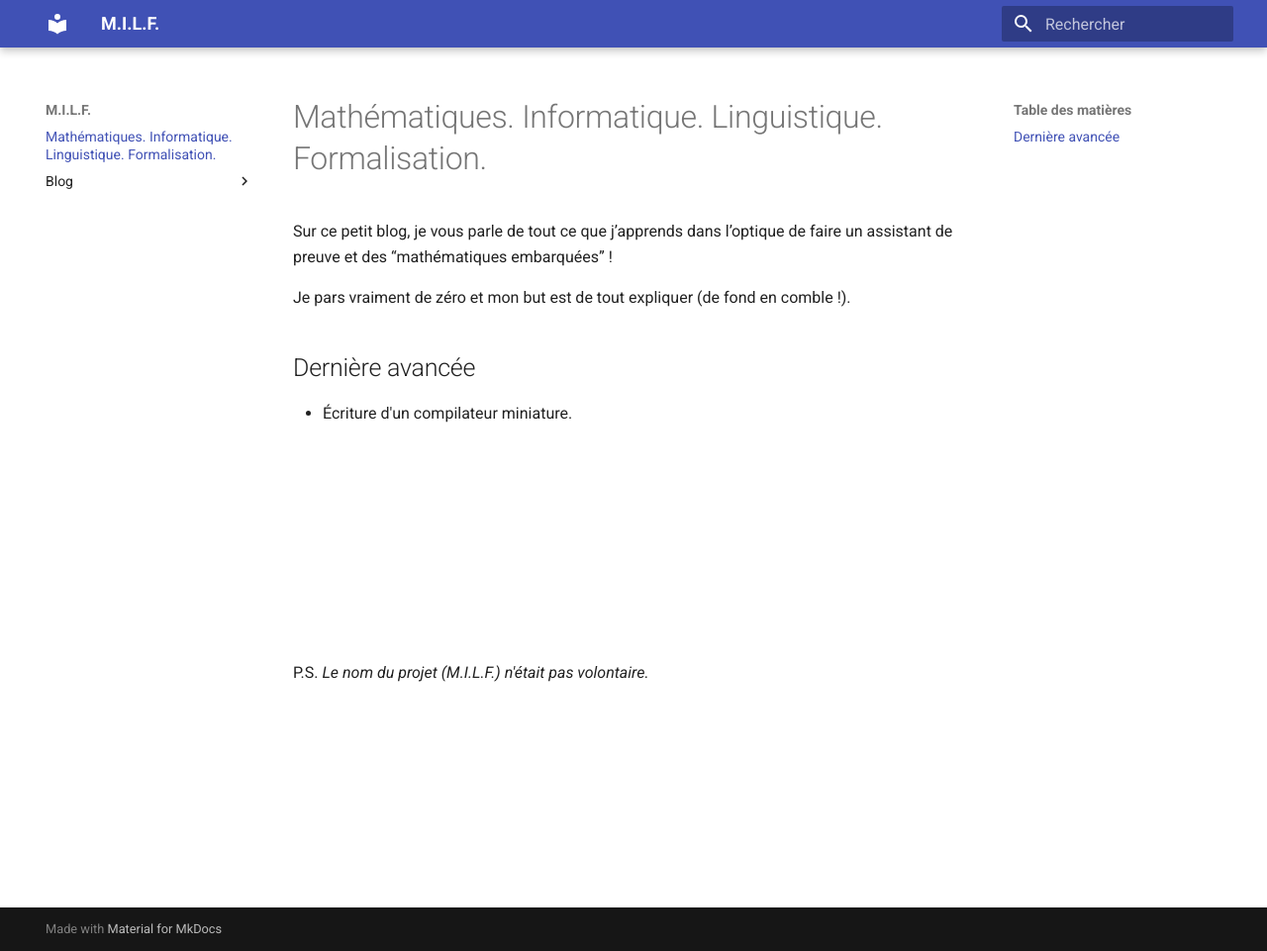
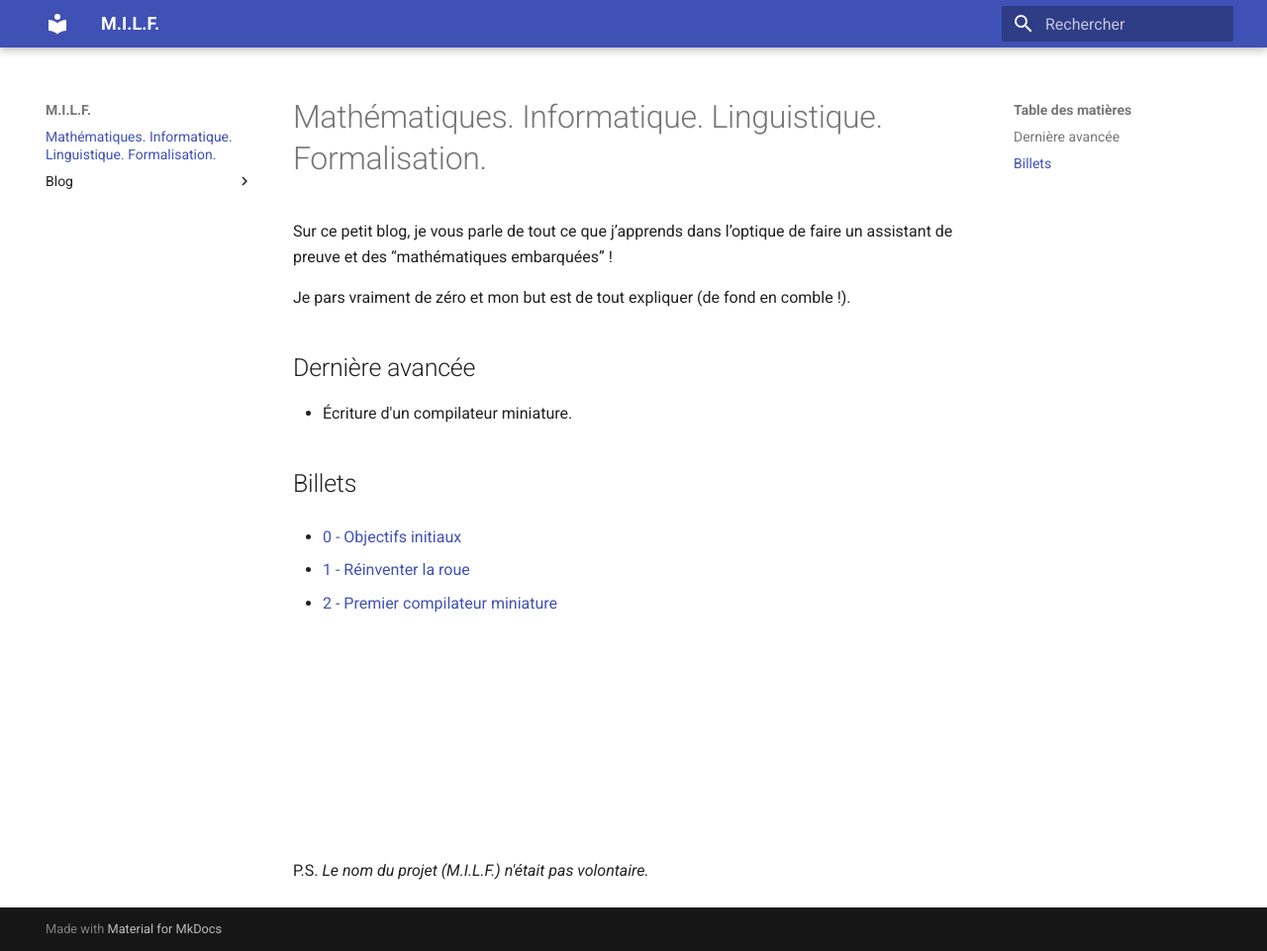
Before and after one commit to MathiasGarnier/MILF, an MkDocs documentation site: the page built from docs/index.md, in a window 1280 px wide and 961 px high. Shown: the whole window at 99% size. Built offline with MkDocs 1.6.1 and Material for MkDocs 9.7.7, drawn with Linux system fonts in a browser that asks for light colours.

Commit message:
Update index.md

```diff
--- a/docs/index.md
+++ b/docs/index.md
@@ -8,6 +8,14 @@ Je pars vraiment de zéro et mon but est de tout expliquer (de fond en comble !)
 
 * Écriture d'un compilateur miniature.
 
+
+## Billets
+
+* [0 - Objectifs initiaux](blog/0-objectifs-initiaux.md)
+
+* [1 - Réinventer la roue](blog/1-reinventer-la-roue.md)
+
+* [2 - Premier compilateur miniature](blog/2-premier-compilateur-miniature.md)
 
 <br>
 <br>
```
